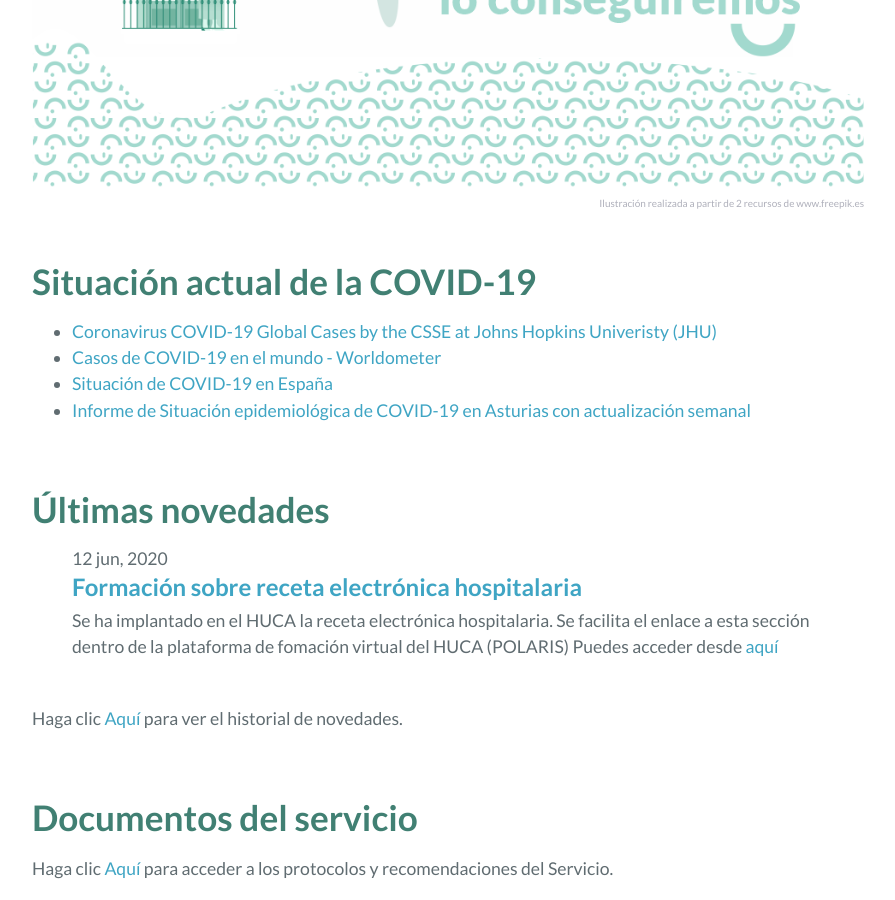
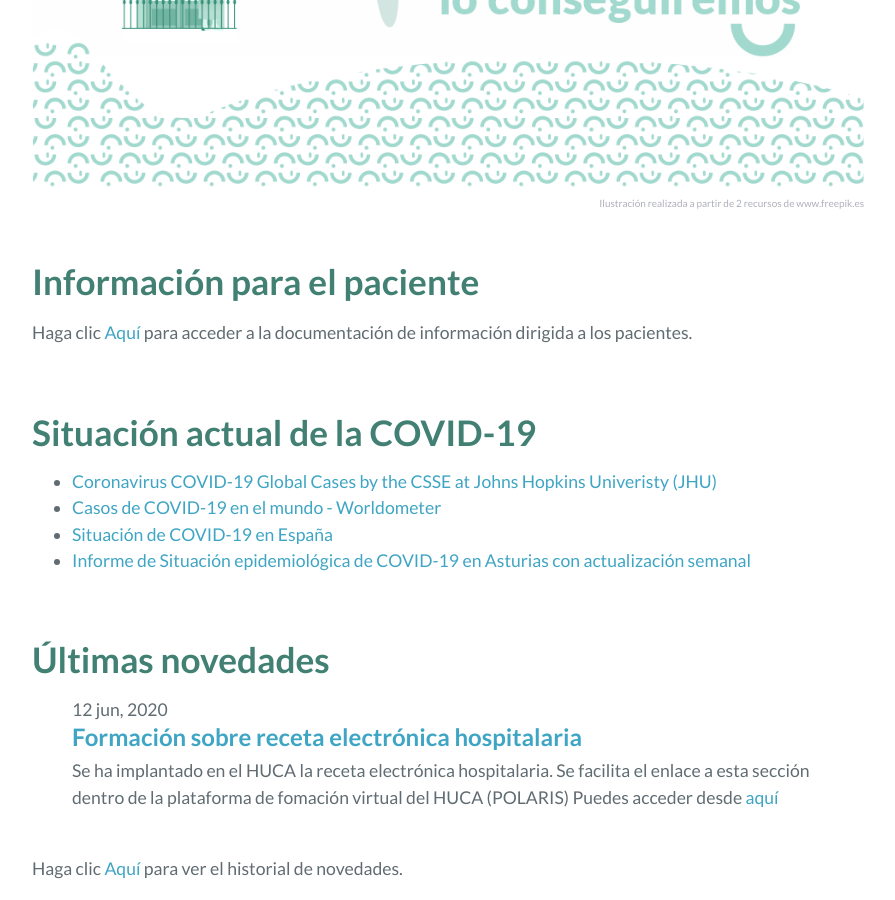
Before and after one commit to anrhuca/anrhuca.github.io, a Jekyll site: the page built from index.md, in a window 1280 px wide and 900 px high, scrolled down 1622 px. Shown: the whole window, without its empty margins (192-1087 px from the left). Built offline with Jekyll 4.4.1, drawn with Linux system fonts in a browser that asks for light colours.

Commit message:
Update index.md

```diff
--- a/index.md
+++ b/index.md
@@ -13,6 +13,9 @@ En esta página se recoge información que puede ser de interés, relacionada co
 
 <p style="margin-bottom: 60px; margin-top:60px"><img src="/assets/img/anrhuca_web_ILUSTRACOVID.png"/><a class="img_foot" href="https://www.freepik.es/fotos-vectores-gratis/personas">Ilustración realizada a partir de 2 recursos de www.freepik.es</a></p>
 
+# **Información para el paciente**
+
+Haga clic [Aquí](pacientes) para acceder a la documentación de información dirigida a los pacientes.
 
 # **Situación actual de la COVID-19**
 
```
